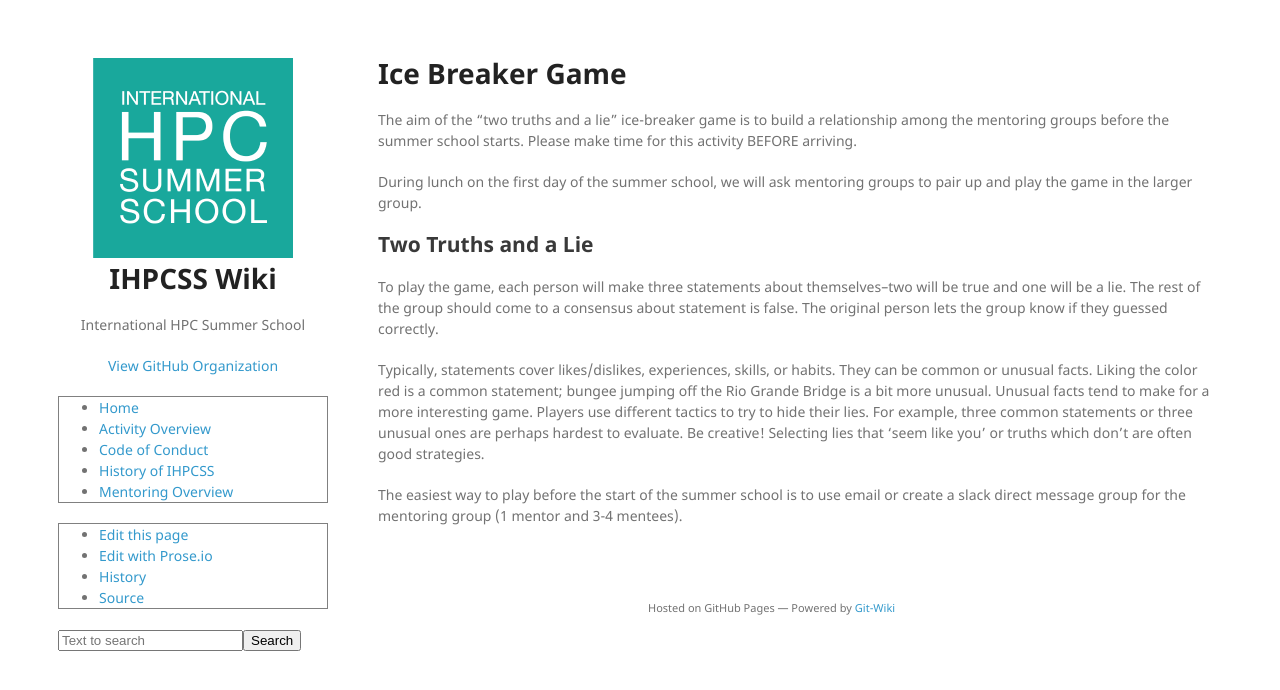
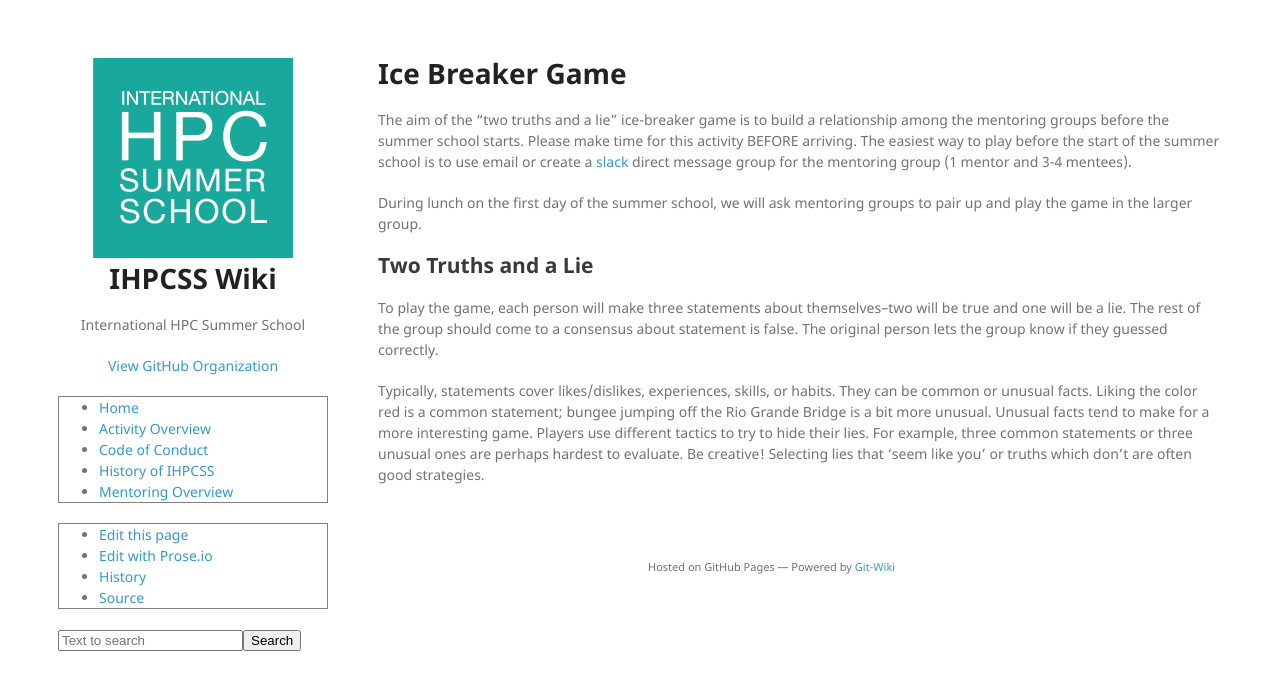
Before and after one commit to IHPCSS/ihpcss-wiki, a Jekyll site: the page built from wiki/ice-breaker.md, in a window 1280 px wide. Shown: the top 690 px of the page. Built offline with Jekyll 4.4.1, drawn with Linux system fonts in a browser that asks for light colours; nearby versions of some CDN libraries; part of the change alters nothing that is shown.

Commit message:
inline link

```diff
--- a/wiki/ice-breaker.md
+++ b/wiki/ice-breaker.md
@@ -5,6 +5,7 @@ title: "Ice Breaker Game"
 
 The aim of the "two truths and a lie" ice-breaker game is to build a relationship among the mentoring groups before the summer school starts.
 Please make time for this activity BEFORE arriving.
+The easiest way to play before the start of the summer school is to use email or create a [slack](https://ihpcss.github.io/wiki/slack.html) direct message group for the mentoring group (1 mentor and 3-4 mentees).
 
 During lunch on the first day of the summer school, we will ask mentoring groups to pair up and play the game in the larger group.
 
@@ -22,5 +23,3 @@ Players use different tactics to try to hide their lies.
 For example, three common statements or three unusual ones are perhaps hardest to evaluate.
 Be creative!
 Selecting lies that ‘seem like you’ or truths which don’t are often good strategies.
-
-The easiest way to play before the start of the summer school is to use email or create a slack direct message group for the mentoring group (1 mentor and 3-4 mentees).
```
